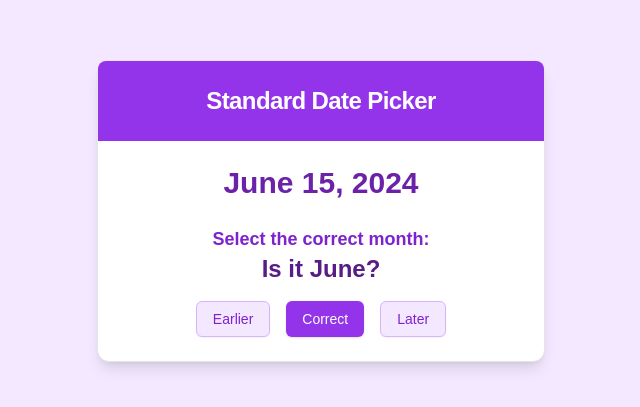
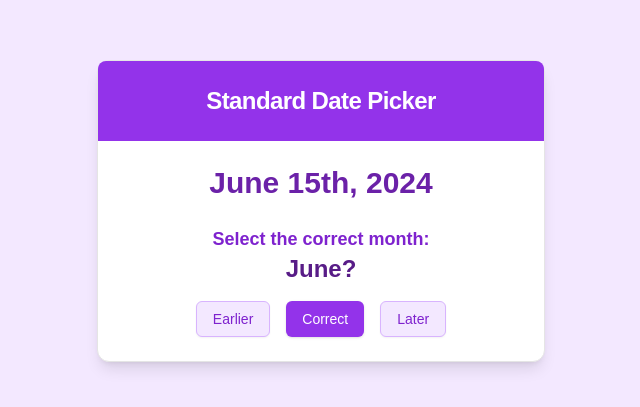
Before and after one commit to davidlbowman/standard-date-picker, a Next.js app: page / in a window 1280 px wide. Shown: the part 189-596 px from the top of the page, without its empty margins (319-959 px from the left). Built offline with nearby package versions, Linux system fonts and the light colour scheme.

Commit message:
added ordinal day

```diff
--- a/app/page.tsx
+++ b/app/page.tsx
@@ -34,6 +34,13 @@ const daysInMonthMap = new Map([
 	["December", 31],
 ])
 
+function getOrdinalDay(day: number): string {
+	const suffixes = ["th", "st", "nd", "rd"]
+	const relevantDigits = day < 30 ? day % 20 : day % 30
+	const suffix = relevantDigits <= 3 ? suffixes[relevantDigits] : suffixes[0]
+	return `${day}${suffix}`
+}
+
 export default function DatePicker() {
 	const [guessedMonth, setGuessedMonth] = useState<number>(6)
 	const [guessedDay, setGuessedDay] = useState<number>(15)
@@ -53,7 +60,7 @@ export default function DatePicker() {
 
 	const currentDate = {
 		month: guessedMonthString,
-		day: guessedDay,
+		day: getOrdinalDay(guessedDay),
 		year: guessedYear,
 	}
 
@@ -142,9 +149,9 @@ export default function DatePicker() {
 									</span>
 									<br />
 									<span className="text-2xl font-bold text-purple-900">
-										{currentStep === "month" && `Is it ${currentDate.month}?`}
-										{currentStep === "day" && `Is it ${currentDate.day}?`}
-										{currentStep === "year" && `Is it ${currentDate.year}?`}
+										{currentStep === "month" && `${currentDate.month}?`}
+										{currentStep === "day" && `${currentDate.day}?`}
+										{currentStep === "year" && `${currentDate.year}?`}
 									</span>
 								</div>
 								<div className="flex justify-center space-x-4">
```
